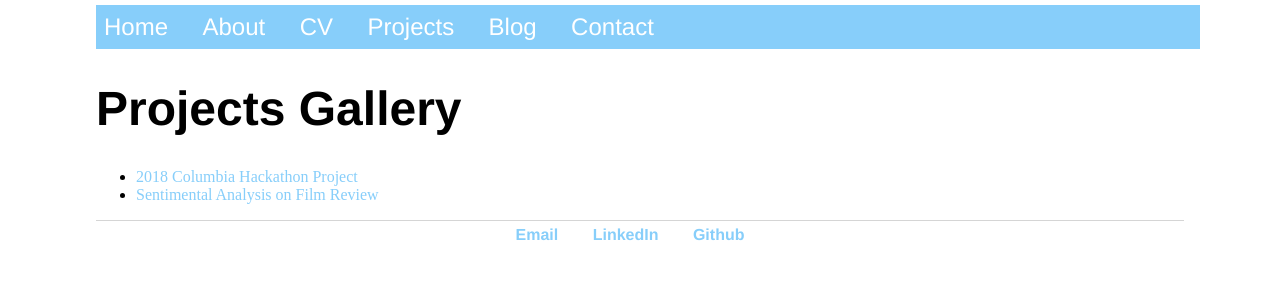
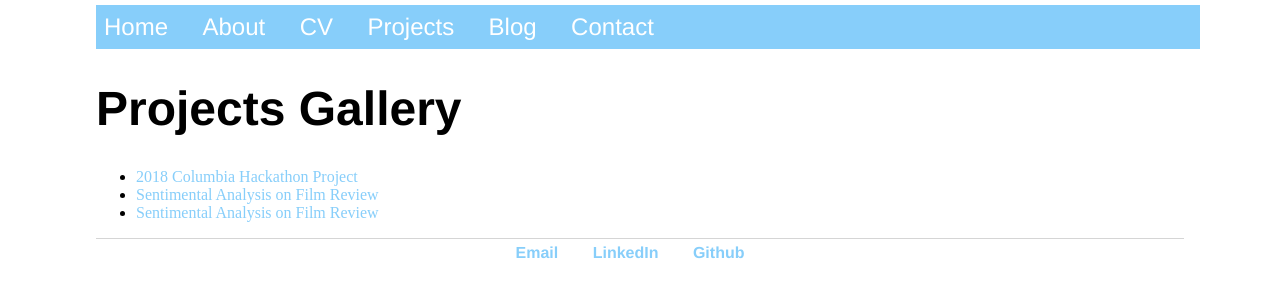
Before and after one commit to xiaohui-victor-li/xiaohui-victor-li.github.io, a Jekyll site: the page built from projects/index.html, in a window 1280 px wide. Shown: the top 300 px of the page. Built offline with Jekyll 4.4.1, drawn with Linux system fonts in a browser that asks for light colours.

Commit message:
Update index.html

```diff
--- a/projects/index.html
+++ b/projects/index.html
@@ -8,4 +8,6 @@ title: Projects Gallery
 		  title="2018 Hackathon"> 2018 Columbia Hackathon Project</a></li>
 	  <li> <a href="https://xiaohui-victor-li.github.io/projects/film-sentimental-analysis/"
 		  title="Sentimental Analysis on Film Review"> Sentimental Analysis on Film Review</a></li>
+	 <li> <a href="https://xiaohui-victor-li.github.io/projects/algo-trading-project/"
+		  title="Algorithmic Trading Course Project"> Sentimental Analysis on Film Review</a></li>
 	</ul>
```
